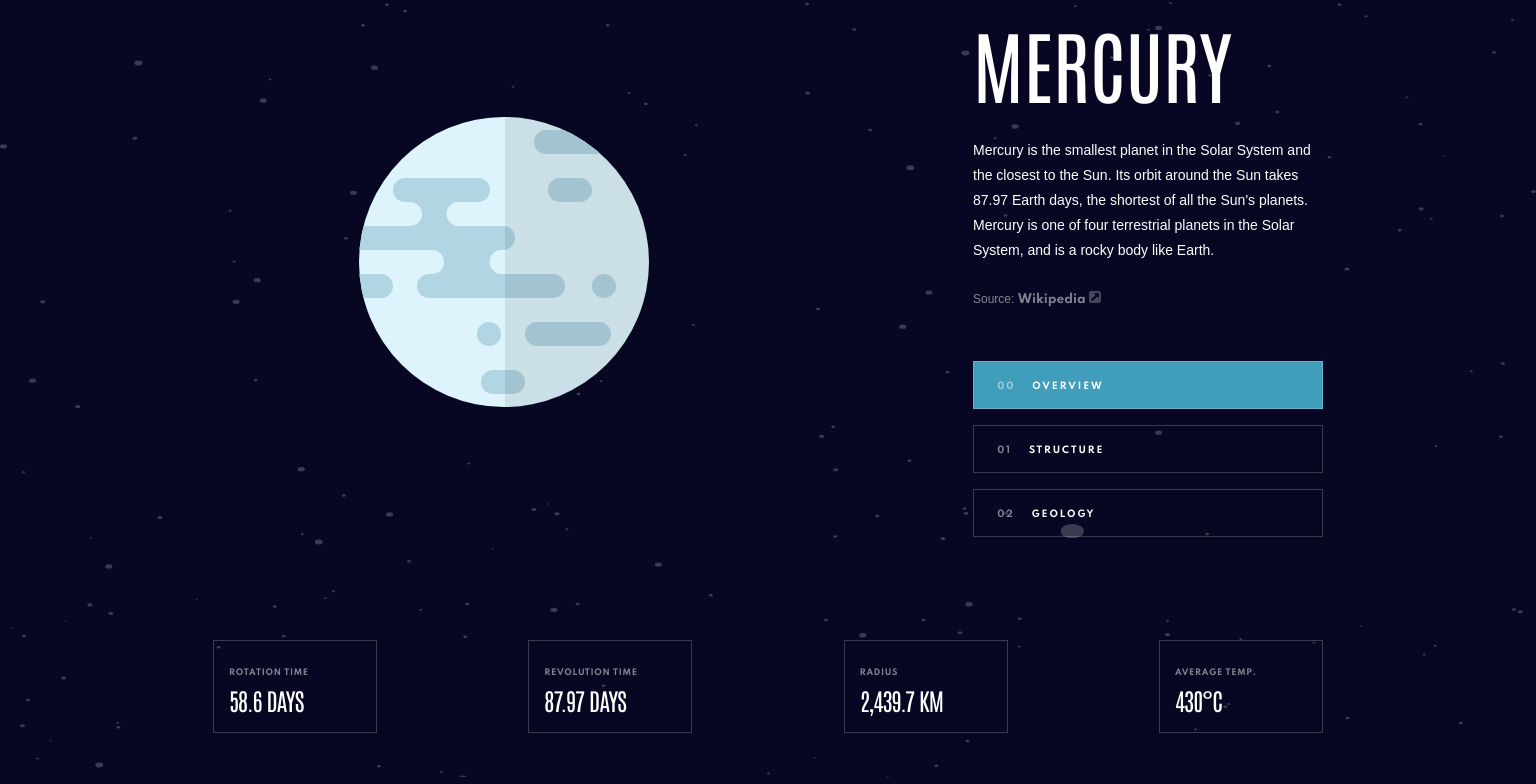
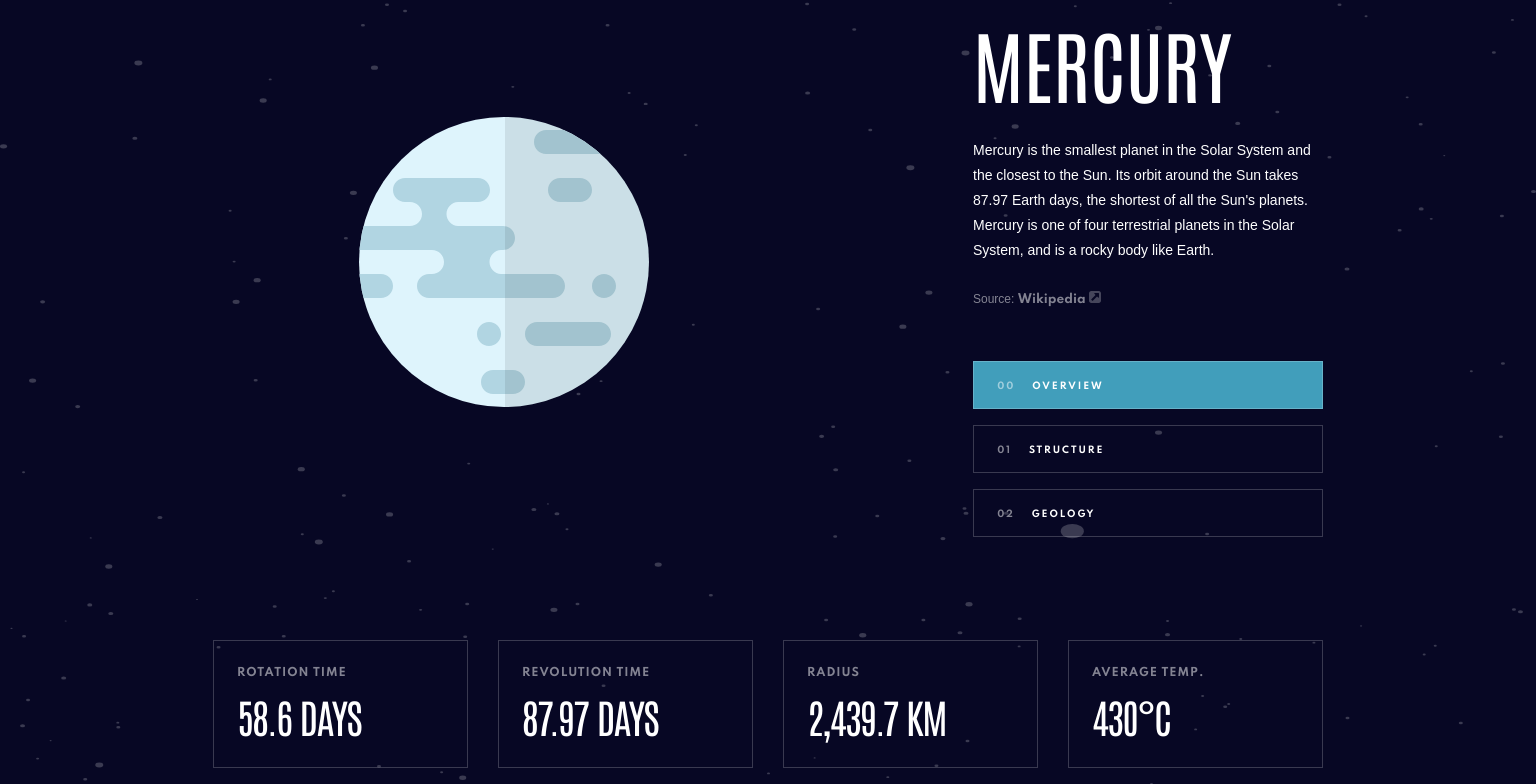
Before and after one commit to mrfinesse47/svelte-planets, a Svelte app: page / in a window 1536 px wide. Shown: the part 201-985 px from the top of the page. Built offline with nearby package versions, Linux system fonts and the light colour scheme; a web font is replaced by a local one.

Commit message:
resized numeric info for desktop display

```diff
--- a/src/components/NumericInfo.svelte
+++ b/src/components/NumericInfo.svelte
@@ -104,5 +104,25 @@
       padding-top: 0;
       margin-top: 0;
     }
+    .numeric-info > div {
+      width: 15.9375rem;
+      height: 8rem;
+    }
+    .numeric-info .inner-container {
+      padding: 1.25rem 6rem 1.6875rem 1.4375rem;
+    }
+    .numeric-info .value {
+      margin-top: 0.25rem;
+      font-size: 2.5rem;
+      line-height: 3.25rem;
+      letter-spacing: -0.0938rem;
+    }
+    .numeric-info .title {
+      padding-top: 0;
+      font-size: 0.6875rem;
+      line-height: 1.5625rem;
+      letter-spacing: 0.0625rem;
+      opacity: 0.5;
+    }
   }
 </style>
```
